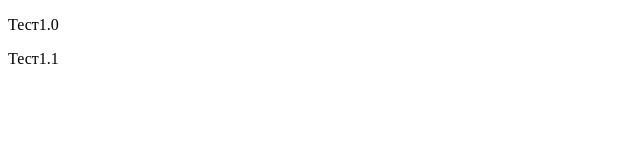
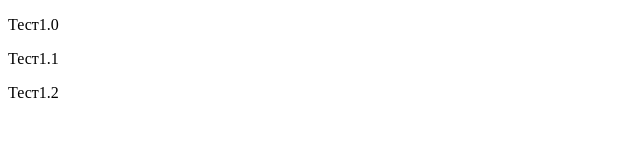
Before and after one commit to twinq/smartians_git, a plain HTML site: page index.html in a window 1280 px wide. Shown: the full height of the page, 0-640 px from the left. Drawn offline with Linux system fonts and the light colour scheme.

Commit message:
Collab commit

```diff
--- a/index.html
+++ b/index.html
@@ -7,5 +7,6 @@
 	<body>
 		<p>Тест1.0</p>
 		<p>Тест1.1</p>
+		<p>Тест1.2</p>
 	</body>
 </html>
```
